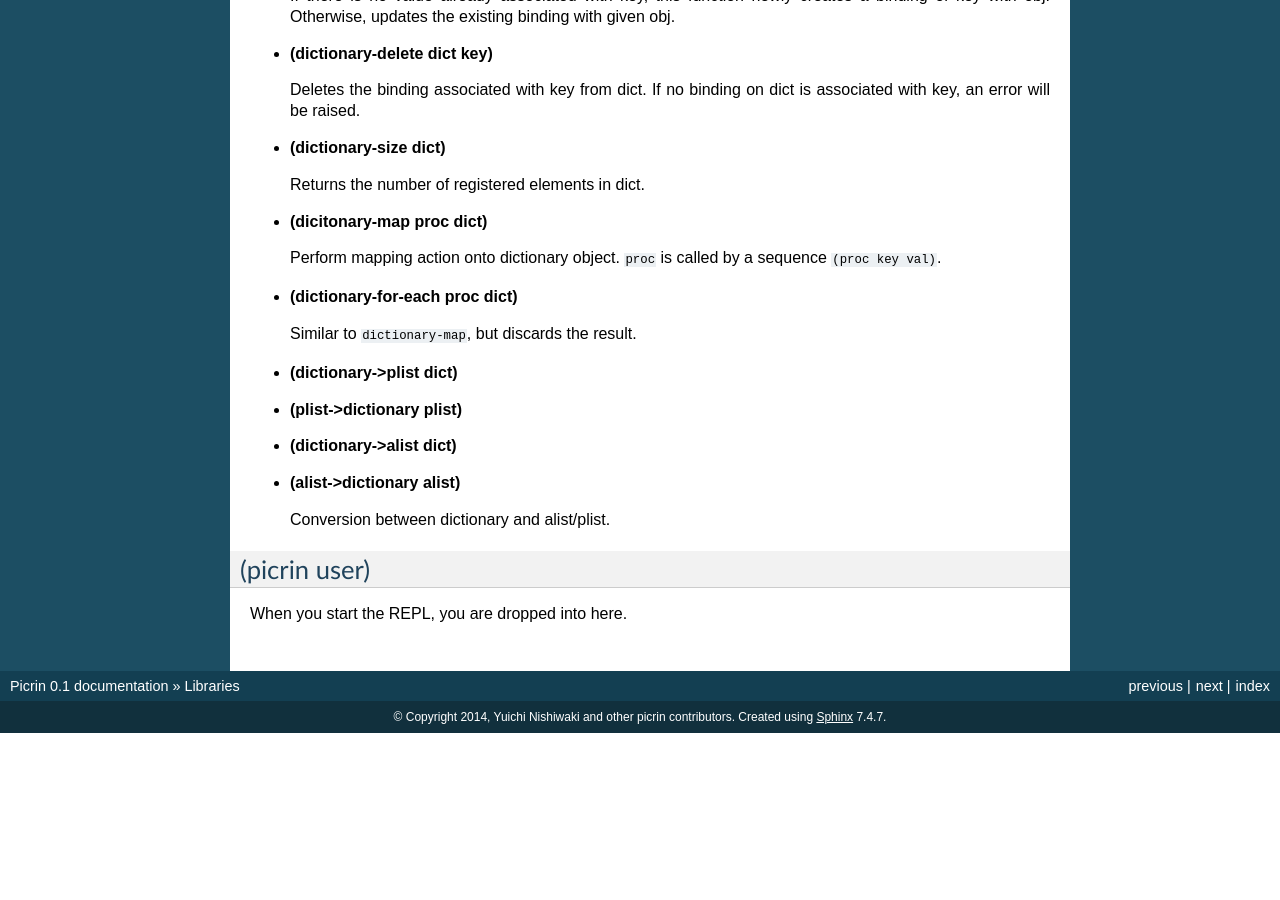
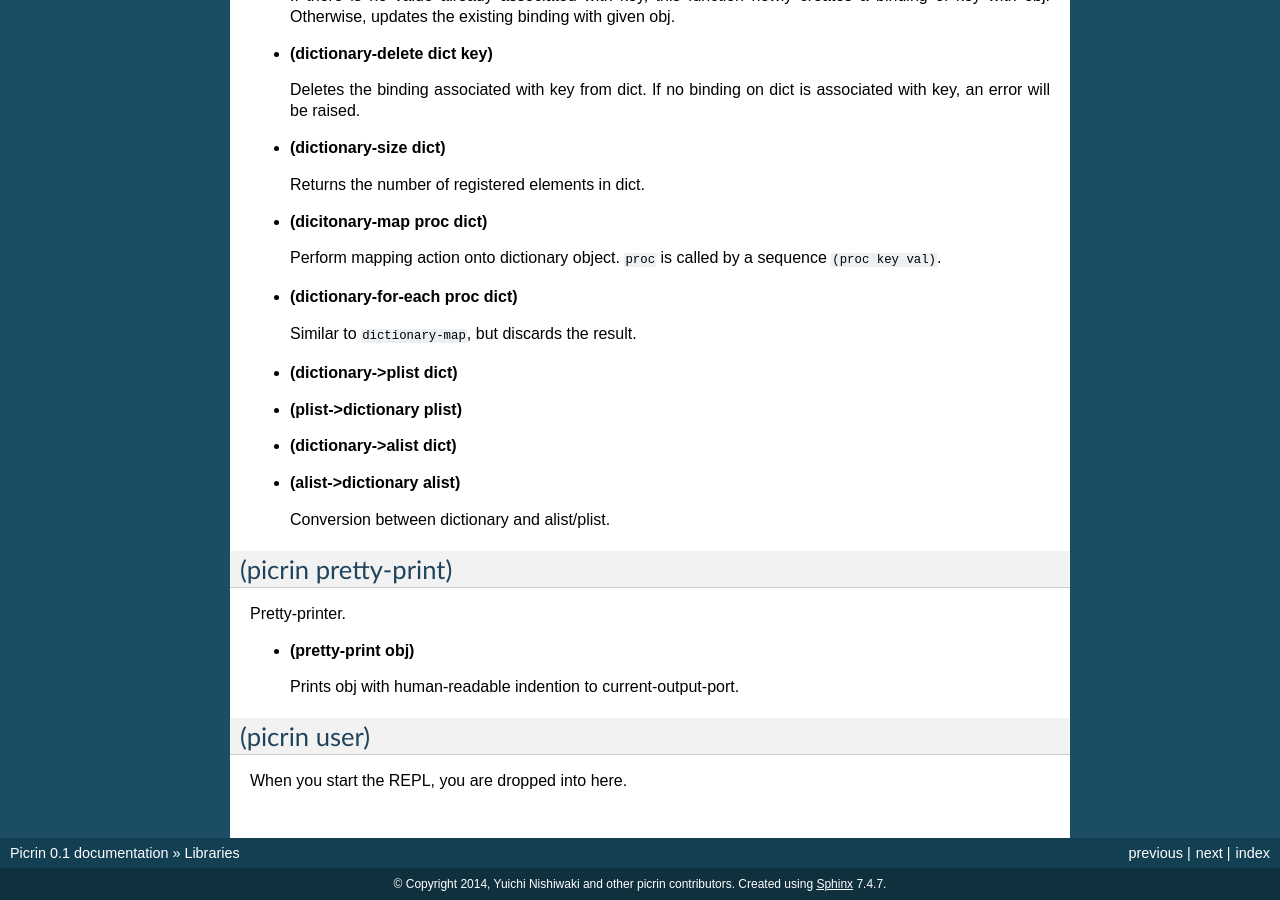
Before and after one commit to picrin-scheme/picrin, a Sphinx documentation site: the page built from docs/libs.rst, in a window 1280 px wide and 900 px high, scrolled down 4518 px. Built offline with Sphinx 7.4.7, drawn with Linux system fonts in a browser that asks for light colours; before the commit the page ends 5251 px from its top, so only the background shows below that; some of the changed text lies outside the part shown.

Commit message:
update docs

```diff
--- a/docs/libs.rst
+++ b/docs/libs.rst
@@ -248,6 +248,16 @@ Note that dictionary is not a weak map; if you are going to make a highly memory
   Conversion between dictionary and alist/plist.
 
 
+(picrin pretty-print)
+---------------------
+
+Pretty-printer.
+
+- **(pretty-print obj)**
+
+  Prints obj with human-readable indention to current-output-port.
+
+
 (picrin user)
 -------------
 
```
